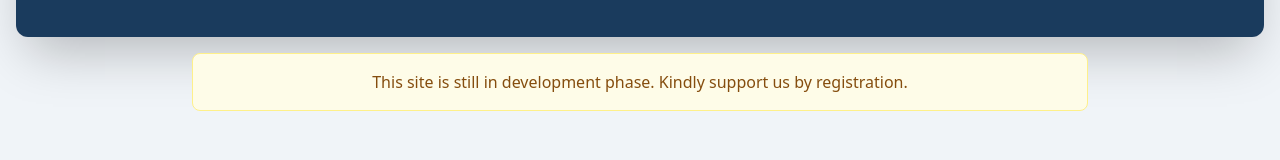
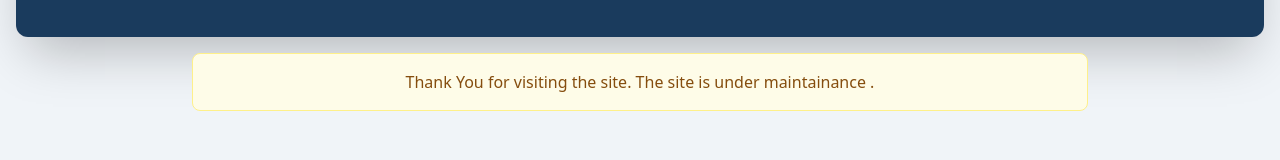
Before and after one commit to rgrams-coder/aicmmlr, a React (Vite) app: page / in a window 1280 px wide. Shown: the part 503-663 px from the top of the page. Built offline with nearby package versions, Linux system fonts and the light colour scheme; no server answers.

Commit message:
added some disclaimer

```diff
--- a/components/LandingPage.tsx
+++ b/components/LandingPage.tsx
@@ -114,7 +114,7 @@ const LandingPage = forwardRef<LandingPageHandles, LandingPageProps>(({ onGetSta
                 <div className="max-w-4xl mx-auto text-center">
                     <div className="bg-yellow-50 border border-yellow-200 rounded-lg p-4">
                         <p className="text-yellow-800 font-medium">
-                            This site is still in development phase. Kindly support us by registration.
+                            Thank You for visiting the site. The site is under maintainance .
                         </p>
                     </div>
                 </div>
```
